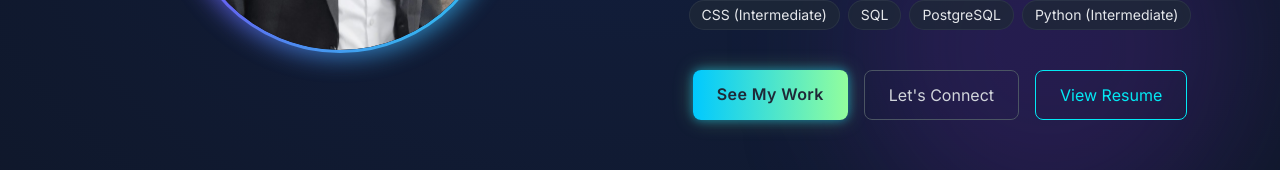
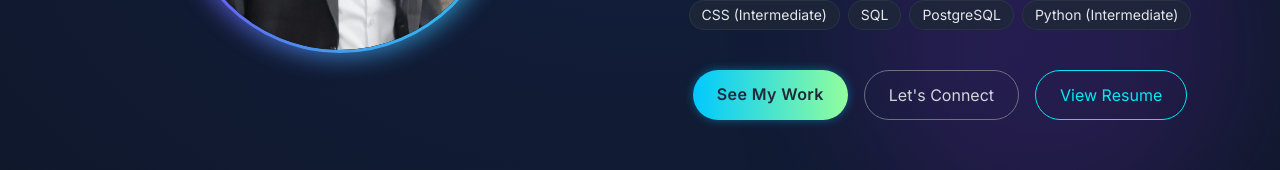
Before and after one commit to indra9346/My__Website-, a React (Vite) app: page / in a window 1280 px wide. Shown: the part 515-685 px from the top of the page. Built offline with nearby package versions, Linux system fonts and the light colour scheme; no server answers; the database is empty.

Commit message:
Uniform hero buttons
Co-authored-by: indra9346 <182793067+indra9346@users.noreply.github.com>

```diff
--- a/src/components/HeroSection.tsx
+++ b/src/components/HeroSection.tsx
@@ -99,11 +99,11 @@ const HeroSection = () => {
             <div className="flex flex-col sm:flex-row flex-wrap justify-center gap-3 sm:gap-4 pt-4">
               <a
                 href="#projects"
-                className="inline-block px-6 py-3 rounded-lg font-semibold tracking-wide text-sm sm:text-base transition-all duration-300 hover:scale-105"
+                className="text-center px-6 py-3 rounded-full font-semibold tracking-wide text-sm sm:text-base transition-all duration-300 hover:scale-105 hover:shadow-lg"
                 style={{
                   background: 'linear-gradient(90deg, #00C9FF 0%, #92FE9D 100%)',
                   color: '#1f2937',
-                  boxShadow: '0 0 10px rgba(0, 201, 255, 0.5), 0 0 20px rgba(146, 254, 157, 0.3)'
+                  boxShadow: '0 0 10px rgba(0, 201, 255, 0.4)'
                 }}
               >
                 See My Work
@@ -111,7 +111,7 @@ const HeroSection = () => {
 
               <a
                 href="#contact"
-                className="inline-block px-6 py-3 border border-gray-600 text-gray-300 hover:text-white hover:border-gray-400 rounded-lg transition-colors text-sm sm:text-base"
+                className="text-center px-6 py-3 rounded-full border border-gray-500 text-gray-300 hover:text-white hover:border-gray-300 transition-all duration-300 hover:scale-105 text-sm sm:text-base"
               >
                 Let's Connect
               </a>
@@ -120,7 +120,7 @@ const HeroSection = () => {
                 href="/resume.pdf"
                 target="_blank"
                 rel="noopener noreferrer"
-                className="inline-block px-6 py-3 border border-neon-cyan text-neon-cyan hover:bg-neon-cyan hover:text-black rounded-lg transition-colors text-sm sm:text-base"
+                className="text-center px-6 py-3 rounded-full border border-neon-cyan text-neon-cyan hover:bg-neon-cyan hover:text-black transition-all duration-300 hover:scale-105 text-sm sm:text-base"
               >
                 View Resume
               </a>
```
